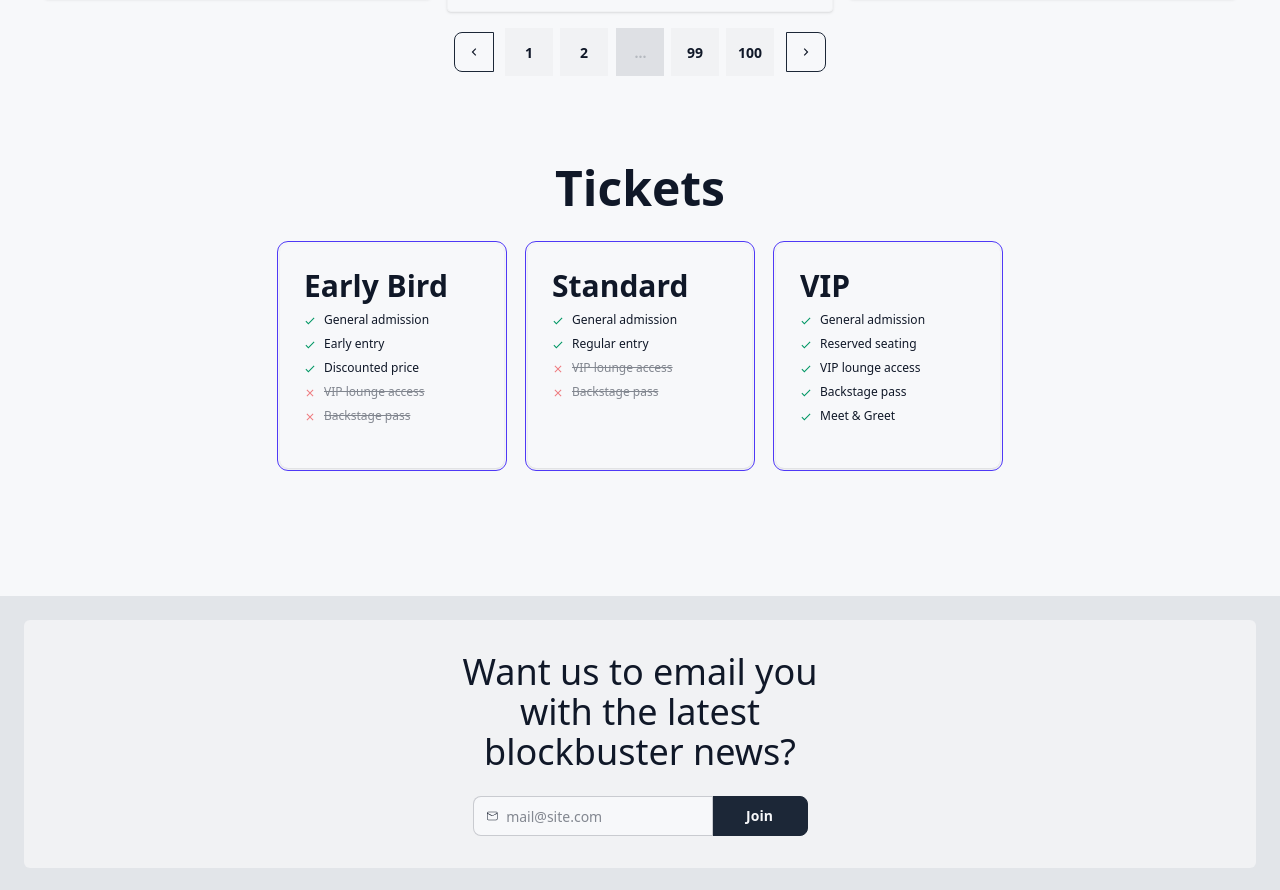
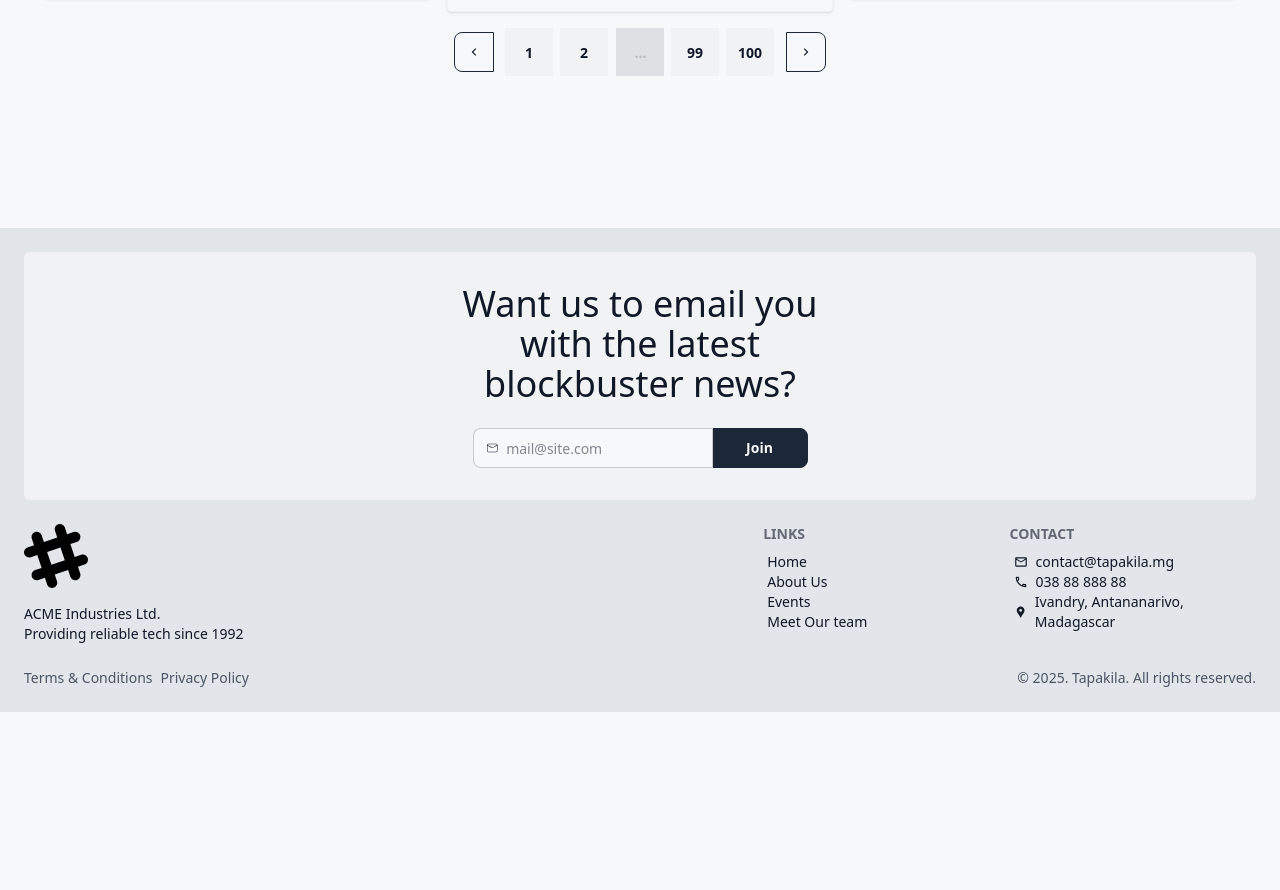
Before and after one commit to Toukoms/tapakila, a Next.js app: page / in a window 1280 px wide. Shown: the part 1560-2450 px from the top of the page. After the commit the page ends 2272 px from the top, so only its background shows below. Built offline with nearby package versions, Linux system fonts and the light colour scheme.

Commit message:
Feat: ticket view in event detail

```diff
--- a/src/app/event/[id]/page.tsx
+++ b/src/app/event/[id]/page.tsx
@@ -1,4 +1,5 @@
 import Collection from "@/components/Collection";
+import Tickets from "@/components/Tickets";
 import { formatDateTime } from "@/lib/utils";
 import Image from "next/image";
 import Link from "next/link";
@@ -27,7 +28,8 @@ async function EventDetail({ params }: SearchParamProps) {
 
   return (
     <div>
-      <div className="w-full md:px-4 lg:px-8 lg:max-w-[80vw] lg:mx-auto grid gap-4 grid-cols-1 lg:grid-rows-2 lg:grid-cols-2 xl:grid-rows-1 xl:grid-cols-[30%_1fr_auto] mb-8 pt-4 lg:pt-8">
+      <div className="w-[95vw] md:w-[90vw] mx-auto">
+        <div className="w-full grid gap-4 grid-cols-1 lg:grid-rows-2 lg:grid-cols-2 xl:grid-rows-1 xl:grid-cols-[30%_1fr_28%] mb-8 pt-4 lg:pt-8">
           <Image
             src={event.imageUrl}
             alt={event.name}
@@ -35,7 +37,7 @@ async function EventDetail({ params }: SearchParamProps) {
             width={1280}
             height={1028}
           />
-        <div className="flex flex-col gap-4 px-2 md:px-0">
+          <div className="flex flex-col gap-4">
             <h1 className="text-5xl font-bold font-mono">{event.name}</h1>
             <div>
               <p className="mb-4">
@@ -85,32 +87,14 @@ async function EventDetail({ params }: SearchParamProps) {
               </div>
             </div>
           </div>
-        <div className="max-w-7xl w-full mx-auto p-4 mb-8">
-          <h2 className="text-4xl font-bold font-mono mb-6">Tickets</h2>
-          <div className="stats stats-vertical shadow text-center">
-            <div className="stat">
-              <div className="stat-title">VIP</div>
-              <div className="stat-value">37</div>
-              <div className="stat-desc">3 spent</div>
+
+          <Tickets />
         </div>
 
-            <div className="stat">
-              <div className="stat-title">Standard</div>
-              <div className="stat-value">2K</div>
-              <div className="stat-desc">5 spent</div>
-            </div>
-
-            <div className="stat">
-              <div className="stat-title">Early Bird</div>
-              <div className="stat-value">96</div>
-              <div className="stat-desc">4 spent</div>
-            </div>
-          </div>
-        </div>
-      </div>
-
-      <div className="max-w-[80vw] w-full mx-auto p-4 mb-12">
-        <h2 className="text-4xl font-bold font-mono mb-6">Related Category</h2>
+        <div className="w-full mb-12">
+          <h2 className="text-4xl font-bold font-mono mb-6">
+            Related Category
+          </h2>
           <Collection
             type={"Same_category"}
             totalPages={2}
@@ -141,6 +125,7 @@ async function EventDetail({ params }: SearchParamProps) {
           />
         </div>
       </div>
+    </div>
   );
 }
 
--- a/src/app/page.tsx
+++ b/src/app/page.tsx
@@ -1,13 +1,11 @@
 import Events from "@/components/Events";
 import Hero from "@/components/Hero";
-import Tickets from "@/components/Tickets";
 
 export default function Home() {
   return (
     <div>
       <Hero />
       <Events />
-      <Tickets />
     </div>
   );
 }
--- a/src/components/Tickets.tsx
+++ b/src/components/Tickets.tsx
@@ -1,88 +1,22 @@
-import { IoMdCheckmark, IoMdClose } from "react-icons/io";
-
 function Tickets() {
   return (
-    <div id="tickets" className="p-8 flex flex-col gap-8 items-center">
+    <div className="">
       <h1 className="text-5xl font-bold font-mono">Tickets</h1>
-      <div className="flex gap-6 items-center flex-wrap justify-center">
-        <div className="card bg-base-100 h-56 w-56 shadow-sm outline outline-secondary rounded-lg">
-          <div className="card-body">
-            <h2 className="text-3xl font-bold">Early Bird</h2>
-            <ul className="flex flex-col gap-2 text-xs">
-              <li>
-                <IoMdCheckmark size={12} className="inline mr-2 text-success" />
-                <span>General admission</span>
-              </li>
-              <li>
-                <IoMdCheckmark size={12} className="inline mr-2 text-success" />
-                <span>Early entry</span>
-              </li>
-              <li>
-                <IoMdCheckmark size={12} className="inline mr-2 text-success" />
-                <span>Discounted price</span>
-              </li>
-              <li className="opacity-50">
-                <IoMdClose size={12} className="inline mr-2 text-error" />
-                <span className="line-through">VIP lounge access</span>
-              </li>
-              <li className="opacity-50">
-                <IoMdClose size={12} className="inline mr-2 text-error" />
-                <span className="line-through">Backstage pass</span>
-              </li>
-            </ul>
+      <ul className="list bg-base-100 rounded-box shadow-md">
+        <li className="p-4 pb-2 text-xs opacity-60 tracking-wide">
+          Choose your tickets between all of this
+        </li>
+
+        <li className="list-row flex items-center justify-between p-4">
+          <div>
+            <p className="text-lg font-bold">VIP</p>
+            <p className="text-xs uppercase font-semibold opacity-60">
+              10 ticket left
+            </p>
           </div>
-        </div>
-        <div className="card bg-base-100 h-56 w-56 shadow-sm outline outline-secondary rounded-lg">
-          <div className="card-body">
-            <h2 className="text-3xl font-bold">Standard</h2>
-            <ul className="flex flex-col gap-2 text-xs">
-              <li>
-                <IoMdCheckmark size={12} className="inline mr-2 text-success" />
-                <span>General admission</span>
-              </li>
-              <li>
-                <IoMdCheckmark size={12} className="inline mr-2 text-success" />
-                <span>Regular entry</span>
-              </li>
-              <li className="opacity-50">
-                <IoMdClose size={12} className="inline mr-2 text-error" />
-                <span className="line-through">VIP lounge access</span>
-              </li>
-              <li className="opacity-50">
-                <IoMdClose size={12} className="inline mr-2 text-error" />
-                <span className="line-through">Backstage pass</span>
-              </li>
-            </ul>
-          </div>
-        </div>
-        <div className="card bg-base-100 h-56 w-56 shadow-sm outline outline-secondary rounded-lg">
-          <div className="card-body">
-            <h2 className="text-3xl font-bold">VIP</h2>
-            <ul className="flex flex-col gap-2 text-xs">
-              <li>
-                <IoMdCheckmark size={12} className="inline mr-2 text-success" />
-                <span>General admission</span>
-              </li>
-              <li>
-                <IoMdCheckmark size={12} className="inline mr-2 text-success" />
-                <span>Reserved seating</span>
-              </li>
-              <li>
-                <IoMdCheckmark size={12} className="inline mr-2 text-success" />
-                <span>VIP lounge access</span>
-              </li>
-              <li>
-                <IoMdCheckmark size={12} className="inline mr-2 text-success" />
-                <span>Backstage pass</span>
-              </li>
-              <li>
-                <IoMdCheckmark size={12} className="inline mr-2 text-success" />
-                <span>Meet & Greet</span>
-              </li>
-            </ul>
-          </div>
-        </div>
-      </div>
+          <p className="text-lg uppercase font-semibold">50.000 MGA</p>
+        </li>
+      </ul>
     </div>
   );
 }
```
Lines whose indentation alone changed are shown as unchanged.
